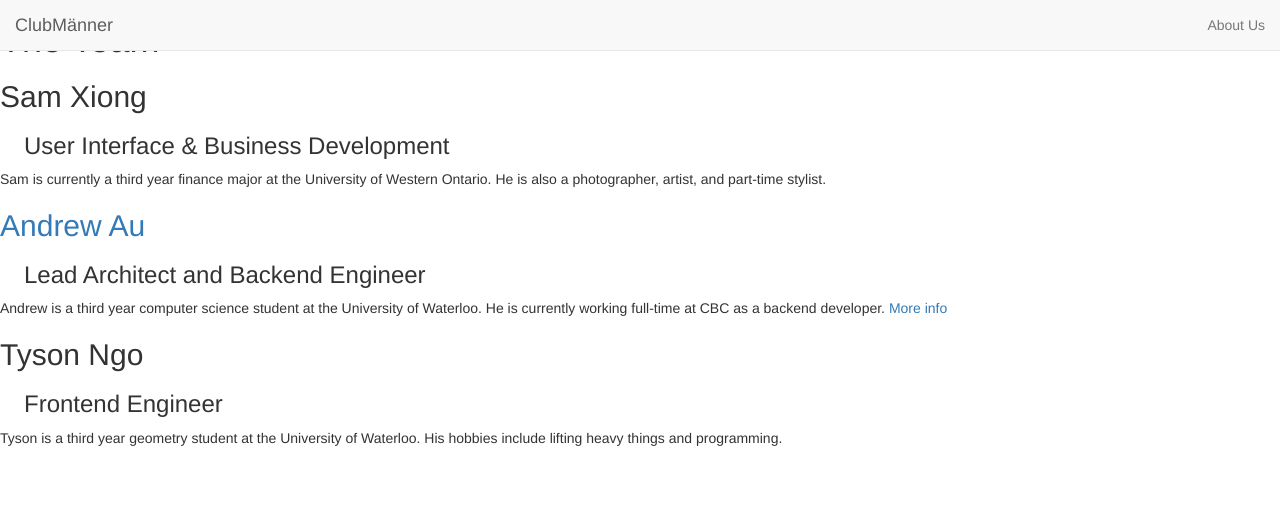
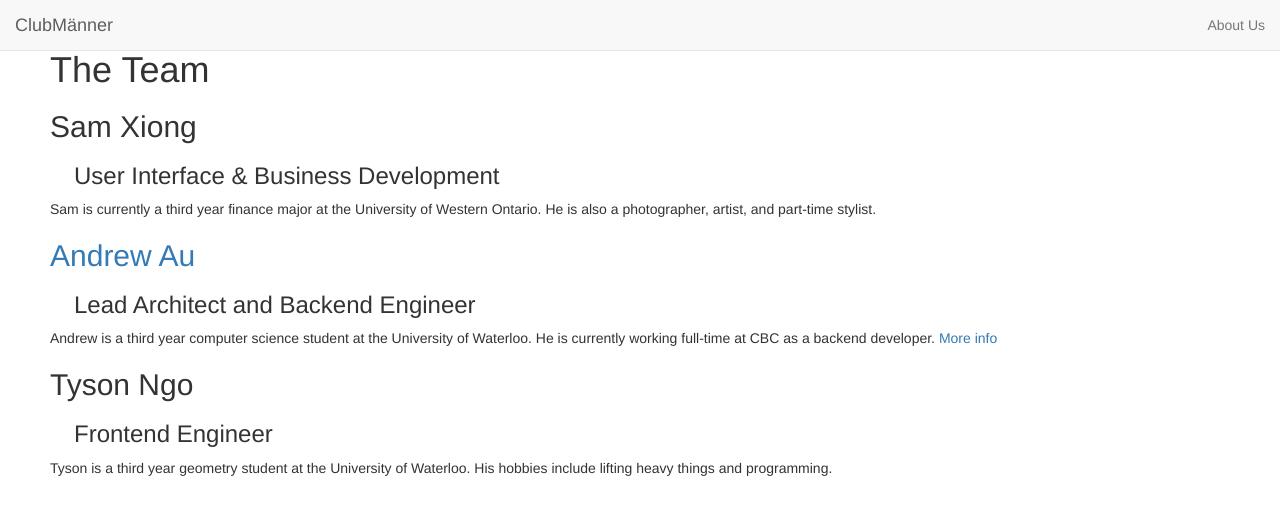
Before and after one commit to A-Au/ClubManner-Email, a Django app: page /about/ in a window 1280 px wide. Shown: the top 515 px of the page. Run offline with Django 3.2, Linux system fonts and the light colour scheme; some libraries are stand-ins or nearby versions.

Commit message:
added margin-left

```diff
--- a/clubmanneremail/templates/about.html
+++ b/clubmanneremail/templates/about.html
@@ -8,7 +8,7 @@
     <style type="text/css">
         body {
             margin-top: 50px;
-            margin: auto;
+            margin-left: 50px;
         }
         .role {
             padding-left: 1em;
```
